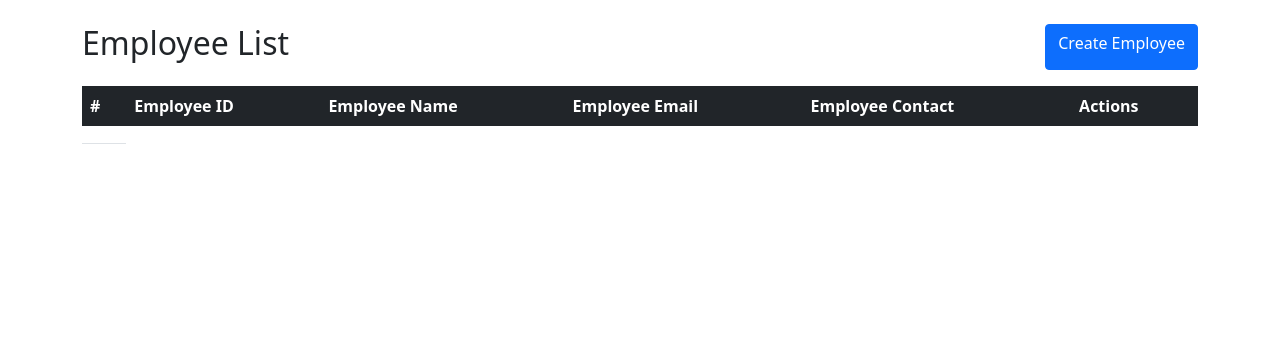
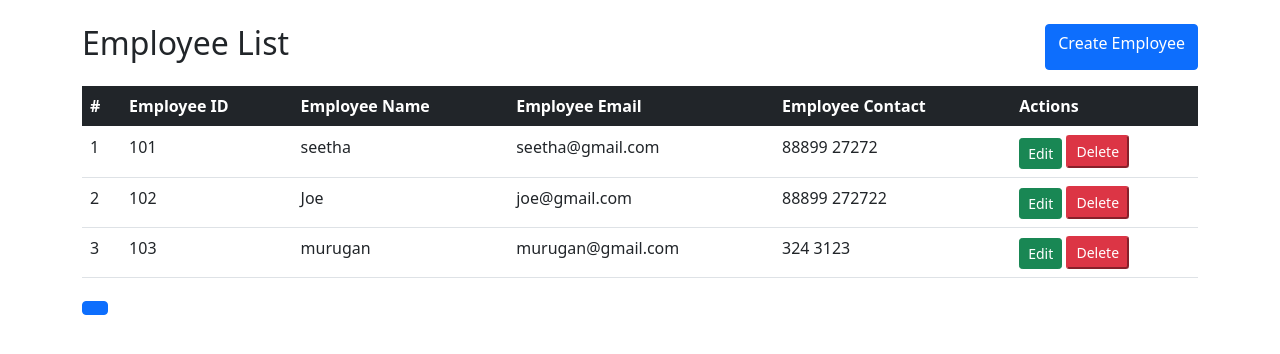
Before and after one commit to Dinesh107/loyolacrud2025, a Django app: page / in a window 1280 px wide. Shown: the part 56-410 px from the top of the page. Run offline with Django 5.2, Linux system fonts and the light colour scheme; data comes from the database, SQL or seed files in the repository; both versions use the stored data as it was after the commit; lists and menus that the app fills with data are empty.

Commit message:
third commit

```diff
--- a/DjangoCrud/settings.py
+++ b/DjangoCrud/settings.py
@@ -38,6 +38,8 @@ INSTALLED_APPS = [
     'django.contrib.messages',
     'django.contrib.staticfiles',
     'employee',
+    'crispy_forms',
+    'crispy_bootstrap5'
 ]
 
 MIDDLEWARE = [
@@ -121,3 +123,6 @@ STATIC_URL = 'static/'
 # https://docs.djangoproject.com/en/5.2/ref/settings/#default-auto-field
 
 DEFAULT_AUTO_FIELD = 'django.db.models.BigAutoField'
+
+CRISPY_ALLOWED_TEMPLATE_PACKS = "bootstrap5"
+CRISPY_TEMPLATE_PACK = "bootstrap5"
--- a/employee/templates/base.html
+++ b/employee/templates/base.html
@@ -10,6 +10,11 @@
       integrity="sha384-EVSTQN3/azprG1Anm3QDgpJLIm9Nao0Yz1ztcQTwFspd3yD65VohhpuuCOmLASjC"
       crossorigin="anonymous"
     />
+    <style>
+      .modal-content {
+        border-radius: 10px;
+      }
+    </style>
   </head>
   <body>
     <nav class="navbar navbar-light navbar-expand-lg bg-light">
--- a/employee/templates/list.html
+++ b/employee/templates/list.html
@@ -20,9 +20,54 @@
         </tr>
     </thead>
     <tbody>
+
+        {%for employee in employees%}
         <tr>
-            <td></td>
+            <td>{{forloop.counter}}</td>
+            <td>{{employee.employee_id}}</td>
+            <td>{{employee.employee_name}}</td>
+            <td>{{employee.employee_email}}</td>
+            <td>{{employee.employee_contact}}</td>
+            <td>
+                <a href={%url 'update' employee.pk%} class="btn btn-success btn-sm" >Edit</a>
+                <button class="btn-danger btn-sm" data-bs-target="#deleteModal" data-bs-toggle="modal" data-id="{{employee.pk}}" >Delete</button>
+            </td>
         </tr>
+        {%endfor%}
     </tbody>
 </table>
+<!-- Button trigger modal -->
+<button type="button" class="btn btn-primary" data-bs-toggle="modal" data-bs-target="#exampleModal">
+</button>
+
+<!-- Modal -->
+<div class="modal fade" id="deleteModal" tabindex="-1" aria-labelledby="exampleModalLabel" aria-hidden="true">
+  <div class="modal-dialog">
+    <div class="modal-content">
+      <div class="modal-header">
+        <h5 class="modal-title" id="deleteModalLabel">Confirm Delete</h5>
+        <button type="button" class="btn-close" data-bs-dismiss="modal" aria-label="Close"></button>
+      </div>
+      <div class="modal-body">
+         Are you sure you want to delete this employee?
+      </div>
+      <div class="modal-footer">
+        <form method="POST"  id="deleteForm">
+          {%csrf_token%}
+          <button type="sunbmit" class="btn btn-danger" >Yes, Delete</button>
+        </form>
+         <button type="button" class="btn btn-secondary" data-bs-dismiss="modal" >Cancel</button>
+      </div>
+    </div>
+  </div>
+</div>
+<script>
+    const deleteModal = document.getElementById('deleteModal');
+    deleteModal.addEventListener('show.bs.modal', function(event){
+        const button = event.relatedTarget;
+        const employeeId = button.getAttribute('data-id')
+        const deleteForm = document.getElementById('deleteForm')
+        deleteForm.action = `/delete/${employeeId}`;
+    })
+</script>
 {%endblock%}
```
Also changed, not shown: employee/templates/create.html (+8 -3 lines), db.sqlite3.
